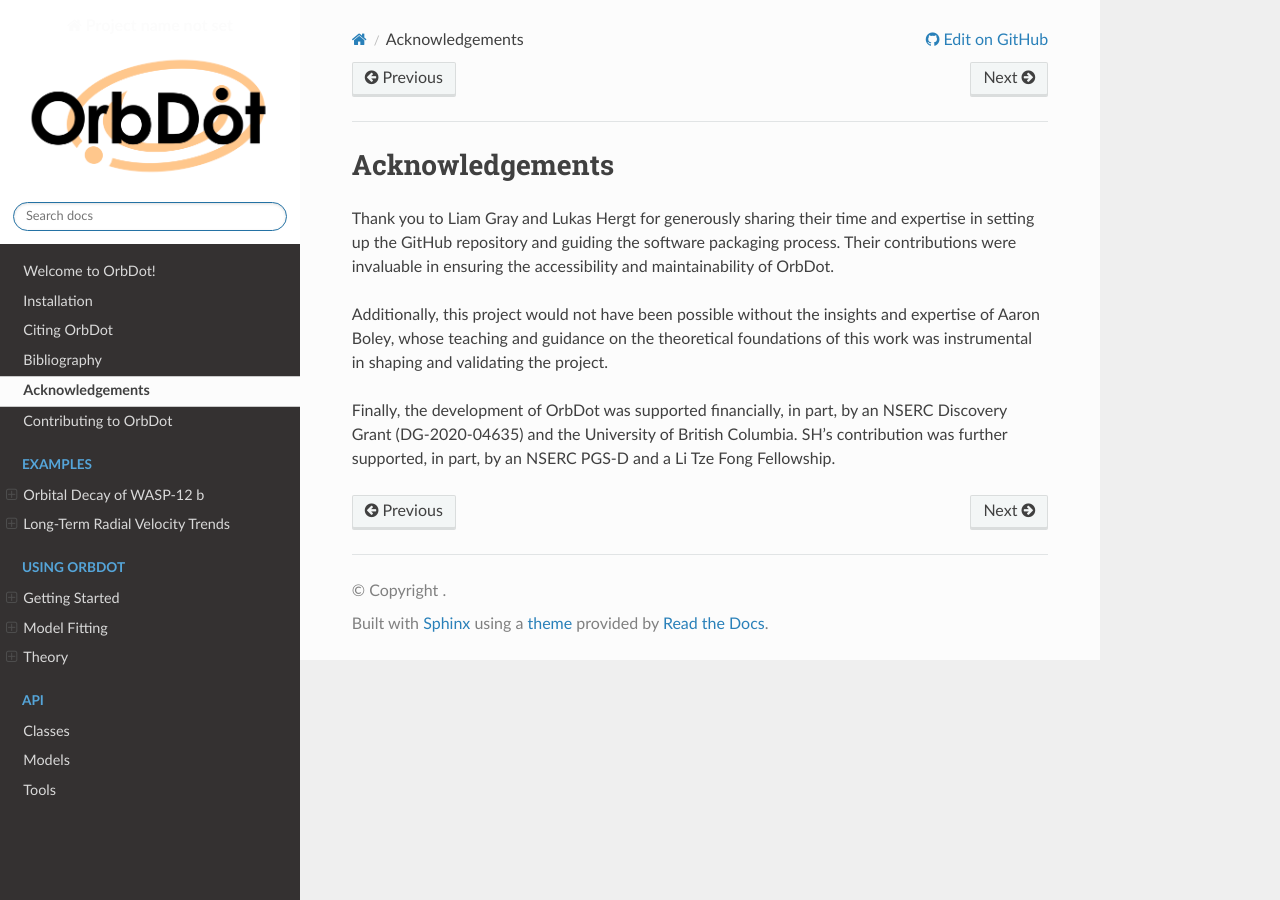
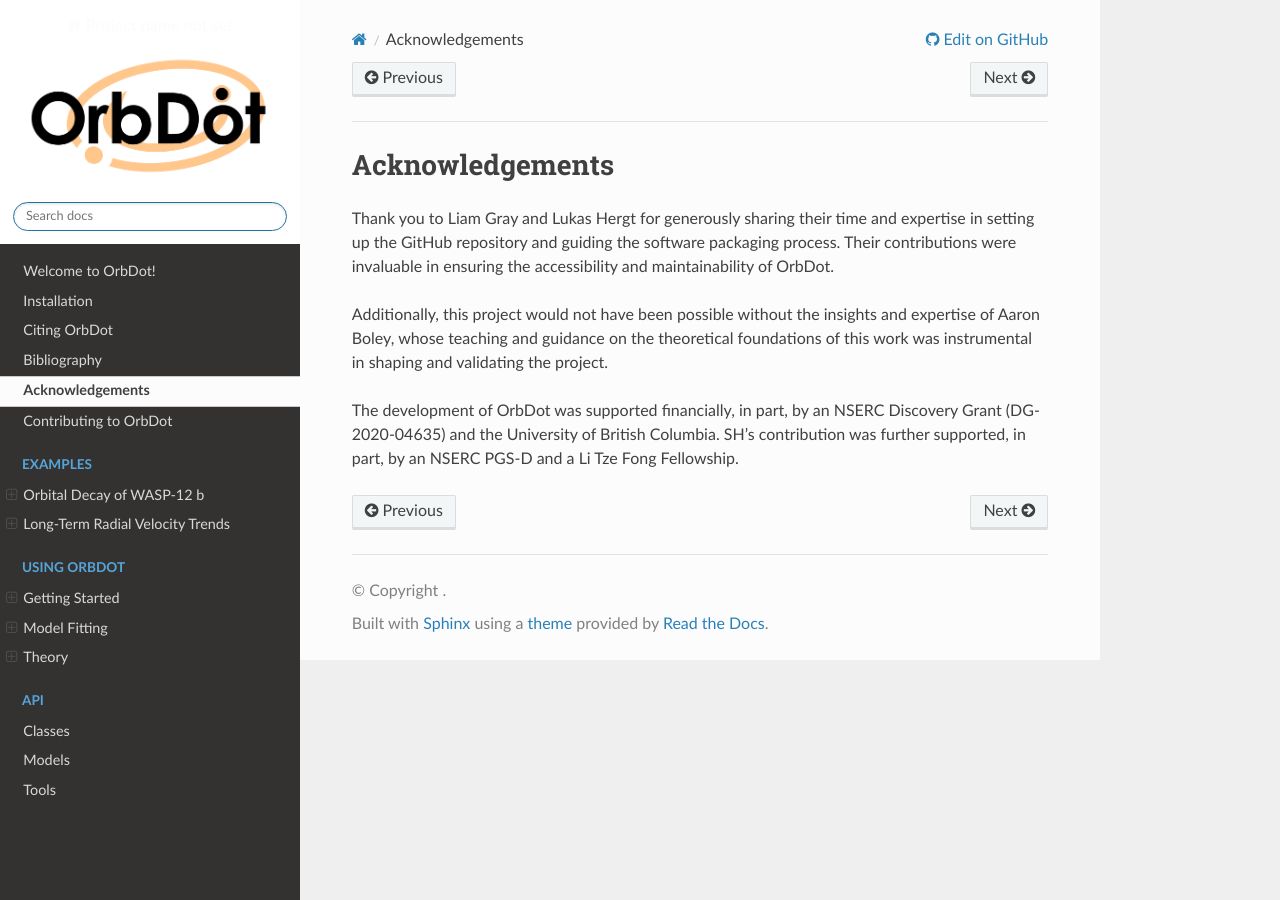
Before and after one commit to simonehagey/orbdot, a Sphinx documentation site: the page built from docs/source/acknowledgements.rst, in a window 1280 px wide. Built offline with Sphinx 7.4.7 and the Read the Docs theme 3.1.0, drawn with Linux system fonts in a browser that asks for light colours.

Commit message:
minor changes

```diff
--- a/README.rst
+++ b/README.rst
@@ -5,7 +5,7 @@
 :Version: v1.0.0 is COMING SOON
 
 .. |OrbDot Logo| image:: https://github.com/simonehagey/orbdot/blob/main/docs/source/_static/orbdot_logo.png?raw=true
-   :width: 325px
+   :width: 310px
 
 .. image:: https://readthedocs.org/projects/orbdot/badge/?version=latest
    :target: https://orbdot.readthedocs.io/
--- a/docs/source/acknowledgements.rst
+++ b/docs/source/acknowledgements.rst
@@ -8,4 +8,4 @@
 
 Additionally, this project would not have been possible without the insights and expertise of Aaron Boley, whose teaching and guidance on the theoretical foundations of this work was instrumental in shaping and validating the project.
 
-Finally, the development of OrbDot was supported financially, in part, by an NSERC Discovery Grant (DG-2020-04635) and the University of British Columbia. SH's contribution was further supported, in part, by an NSERC PGS-D and a Li Tze Fong Fellowship.
+The development of OrbDot was supported financially, in part, by an NSERC Discovery Grant (DG-2020-04635) and the University of British Columbia. SH's contribution was further supported, in part, by an NSERC PGS-D and a Li Tze Fong Fellowship.
```
